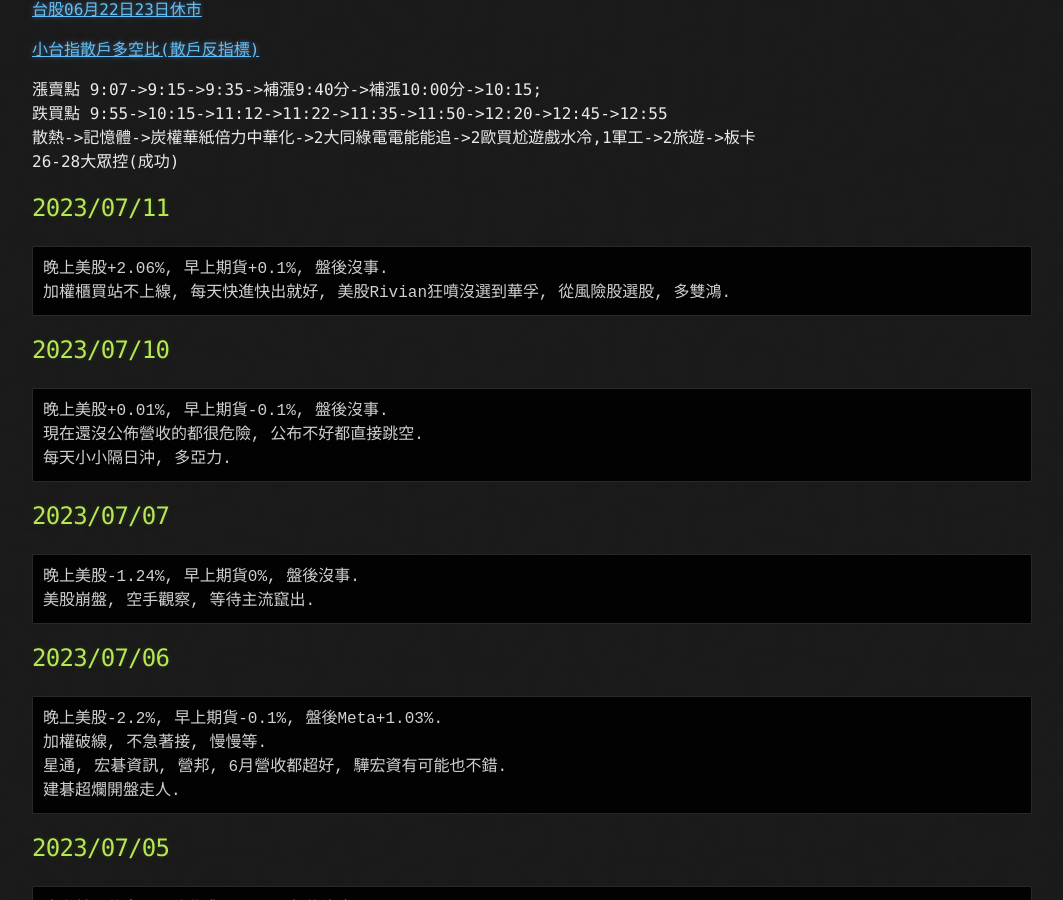
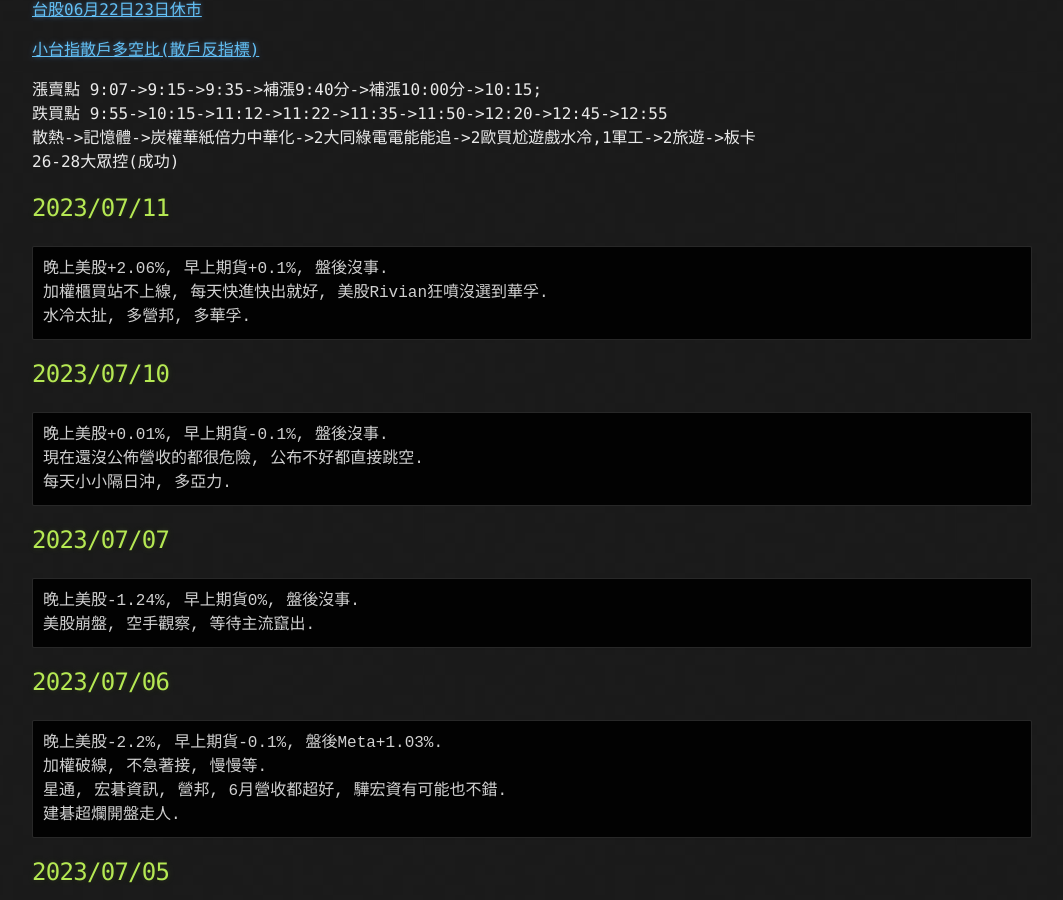
Before and after one commit to lepg5487/Stock_God, a Jekyll site: the page built from index.md, in a window 1280 px wide and 900 px high, scrolled down 460 px. Shown: the whole window, without its empty margins (108-1171 px from the left). Built offline with Jekyll 4.4.1, drawn with Linux system fonts in a browser that asks for light colours; our own code applies the rules of GitHub Pages for plain Markdown files.

Commit message:
Update index.md

````diff
--- a/index.md
+++ b/index.md
@@ -24,7 +24,8 @@ layout: testlayouts
 ## 2023/07/11
 ```
 晚上美股+2.06%, 早上期貨+0.1%, 盤後沒事.
-加權櫃買站不上線, 每天快進快出就好, 美股Rivian狂噴沒選到華孚, 從風險股選股, 多雙鴻.
+加權櫃買站不上線, 每天快進快出就好, 美股Rivian狂噴沒選到華孚.
+水冷太扯, 多營邦, 多華孚.
 ```
 
 ## 2023/07/10
````
